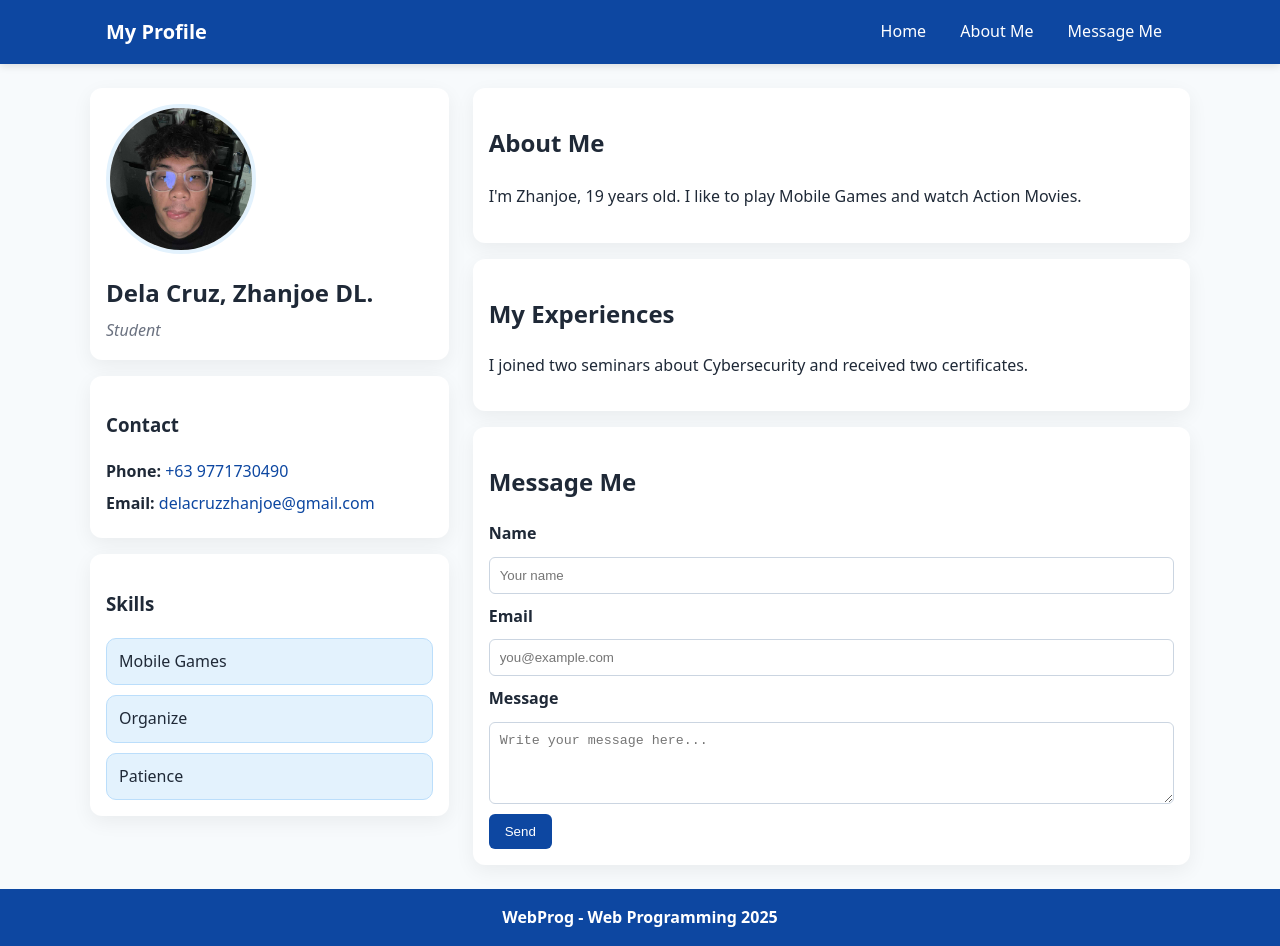
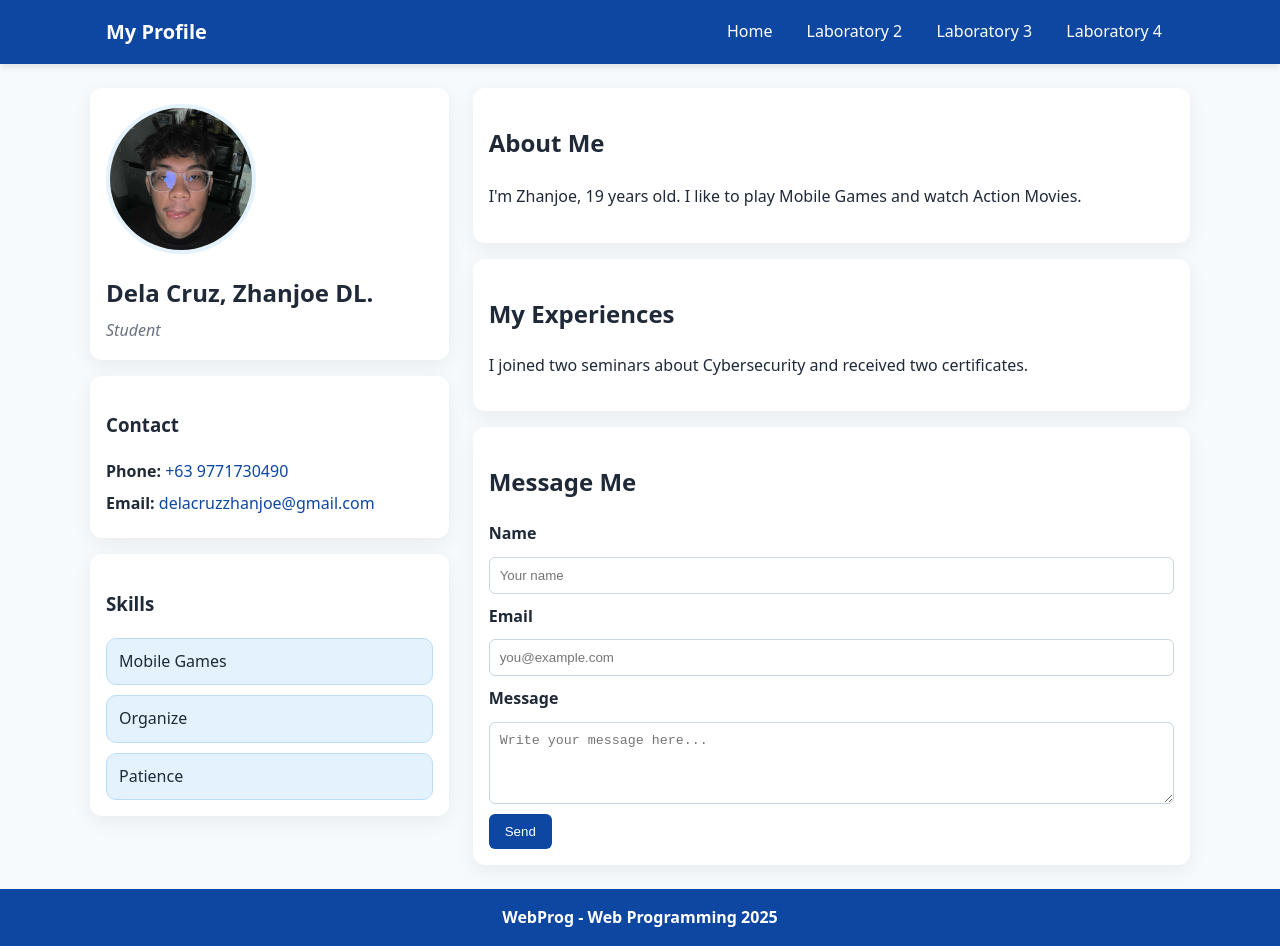
Before and after one commit to zxianjhoe/websiteee, a plain HTML site: page delacruz_lab2 1.html in a window 1280 px wide. Drawn offline with Linux system fonts and the light colour scheme.

Commit message:
Update delacruz_lab2 1.html

```diff
--- a/delacruz_lab2 1.html
+++ b/delacruz_lab2 1.html
@@ -5,7 +5,7 @@
   <meta name="viewport" content="width=device-width, initial-scale=1">
   <title>My Profile - Dela Cruz Lab 2</title>
 
-  <link rel="stylesheet" href="style.css">
+  <link rel="stylesheet" href="style_lab2.css">
 </head>
 <body>
 
@@ -14,8 +14,9 @@
       <h1 class="site-title">My Profile</h1>
       <nav>
         <a href="#home">Home</a>
-        <a href="#about">About Me</a>
-        <a href="#contact-me">Message Me</a>
+                <a href="delacruzzd_lab1.html">Laboratory 2</a>
+         <a href="delacruz_lab2 1.html">Laboratory 3</a>
+         <a href="index.html">Laboratory 4</a>
       </nav>
     </div>
   </header>
```
